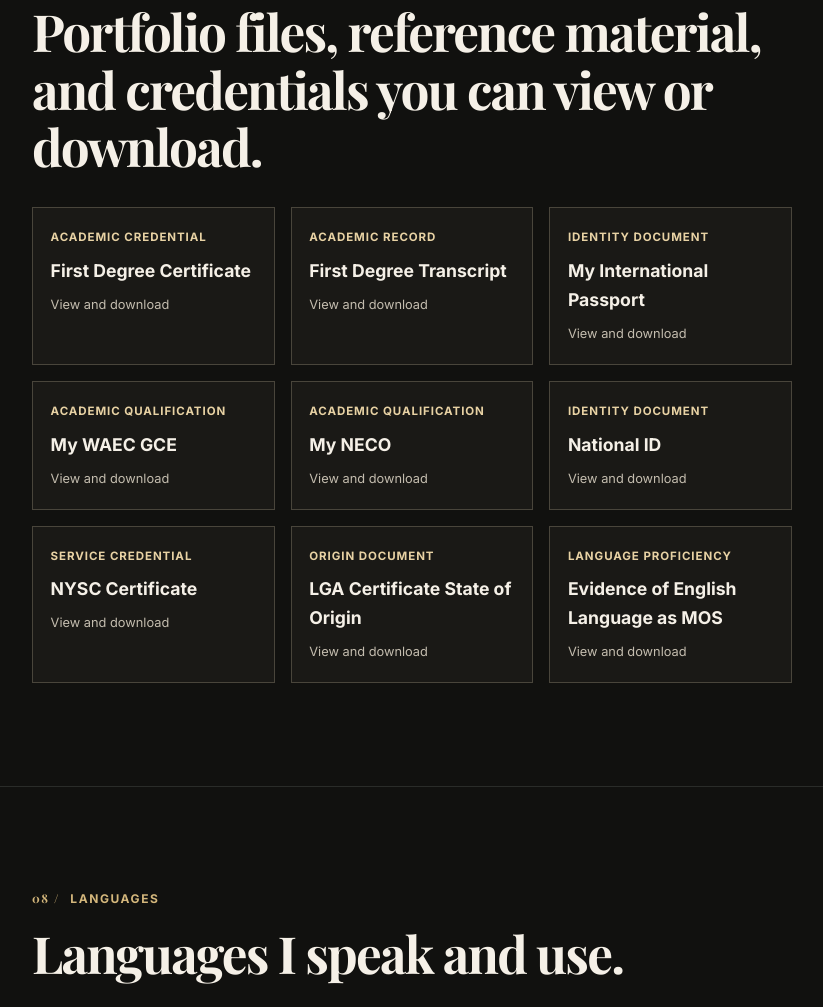
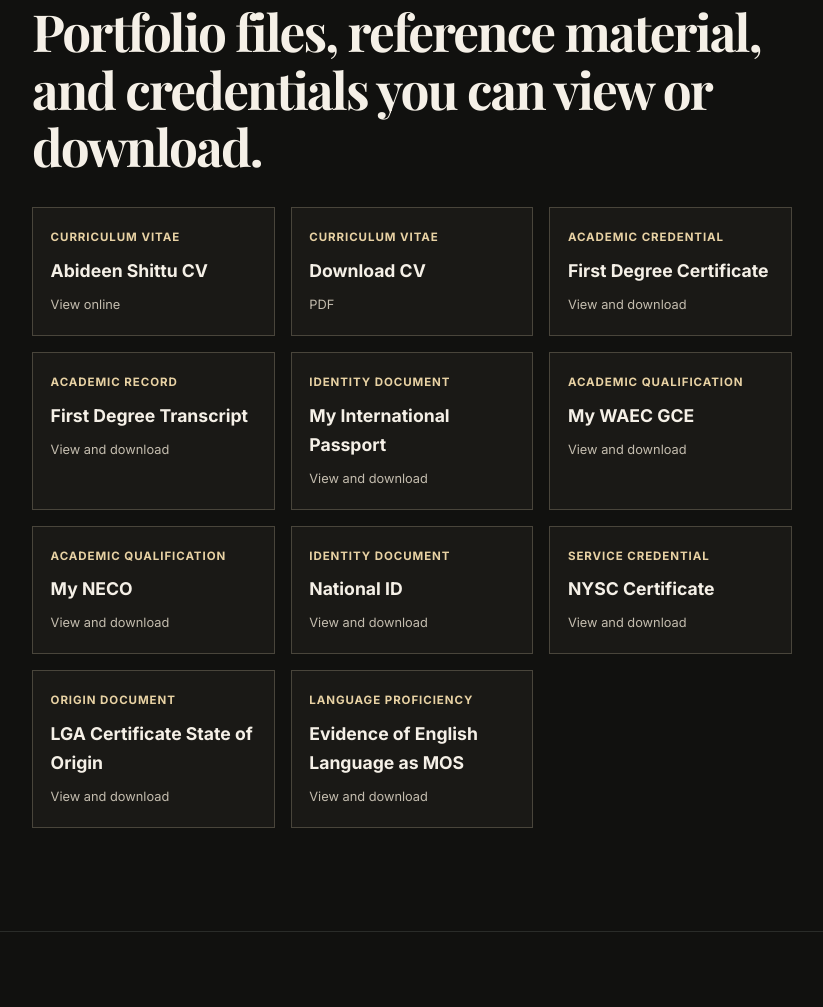
Before and after one commit to zayneee-creator/portfolio, a plain HTML site: page index.html in a window 1280 px wide. Shown: the part 6521-7528 px from the top of the page, without its empty margins (228-1051 px from the left). Drawn offline with nearby package versions, Linux system fonts and the light colour scheme.

Commit message:
include cv

```diff
--- a/index.html
+++ b/index.html
@@ -388,6 +388,16 @@
           <h2>Portfolio files, reference material, and credentials you can view or download.</h2>
 
           <div class="file-grid">
+            <a class="file-card" href="https://docs.google.com/document/d/1VVFy4B_5GmuNkJf3MtjFlRn8XNIXxuaCYcIYgiR_lvo/edit?usp=sharing" target="_blank" rel="noreferrer">
+              <span class="file-label">Curriculum vitae</span>
+              <strong>Abideen Shittu CV</strong>
+              <small>View online</small>
+            </a>
+            <a class="file-card" href="https://docs.google.com/document/d/1VVFy4B_5GmuNkJf3MtjFlRn8XNIXxuaCYcIYgiR_lvo/export?format=pdf">
+              <span class="file-label">Curriculum vitae</span>
+              <strong>Download CV</strong>
+              <small>PDF</small>
+            </a>
             <a class="file-card" href="./media/My%20Files/First%20Degree%20Certificate.jpeg" target="_blank" rel="noreferrer" download>
               <span class="file-label">Academic credential</span>
               <strong>First Degree Certificate</strong>
```
